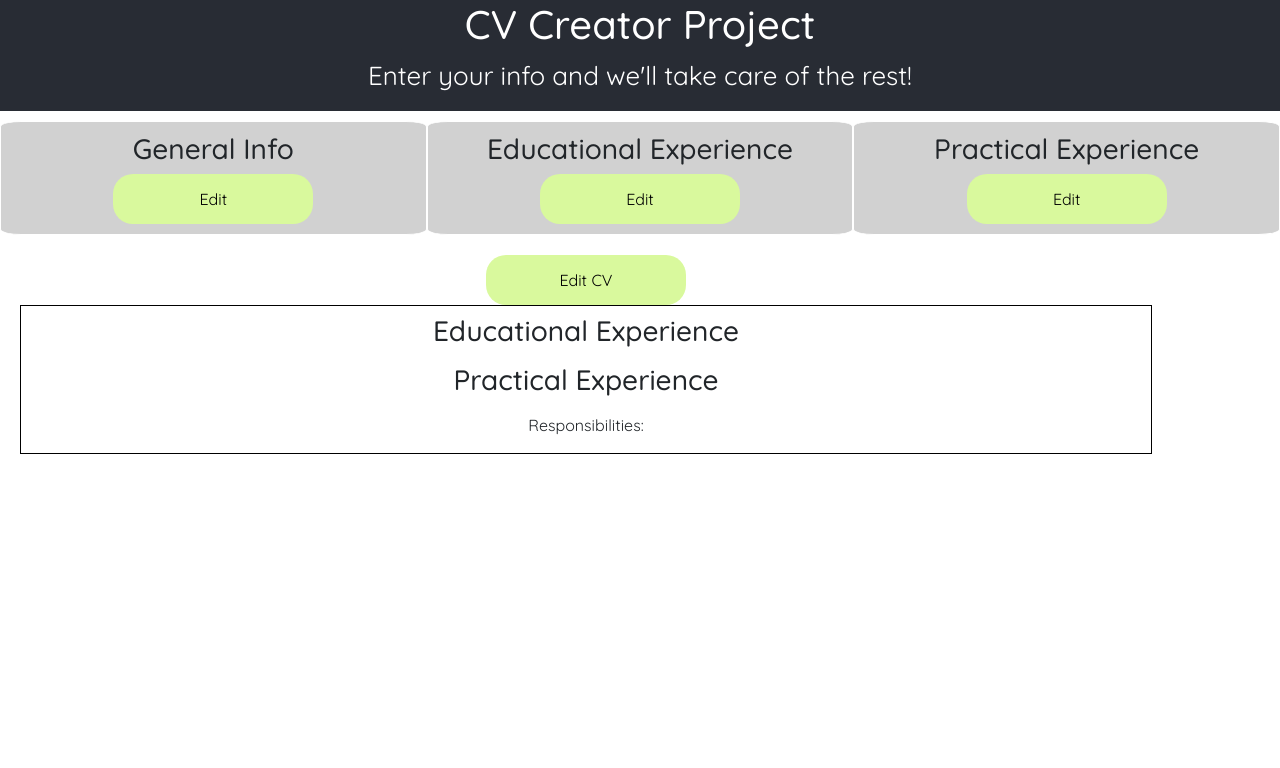
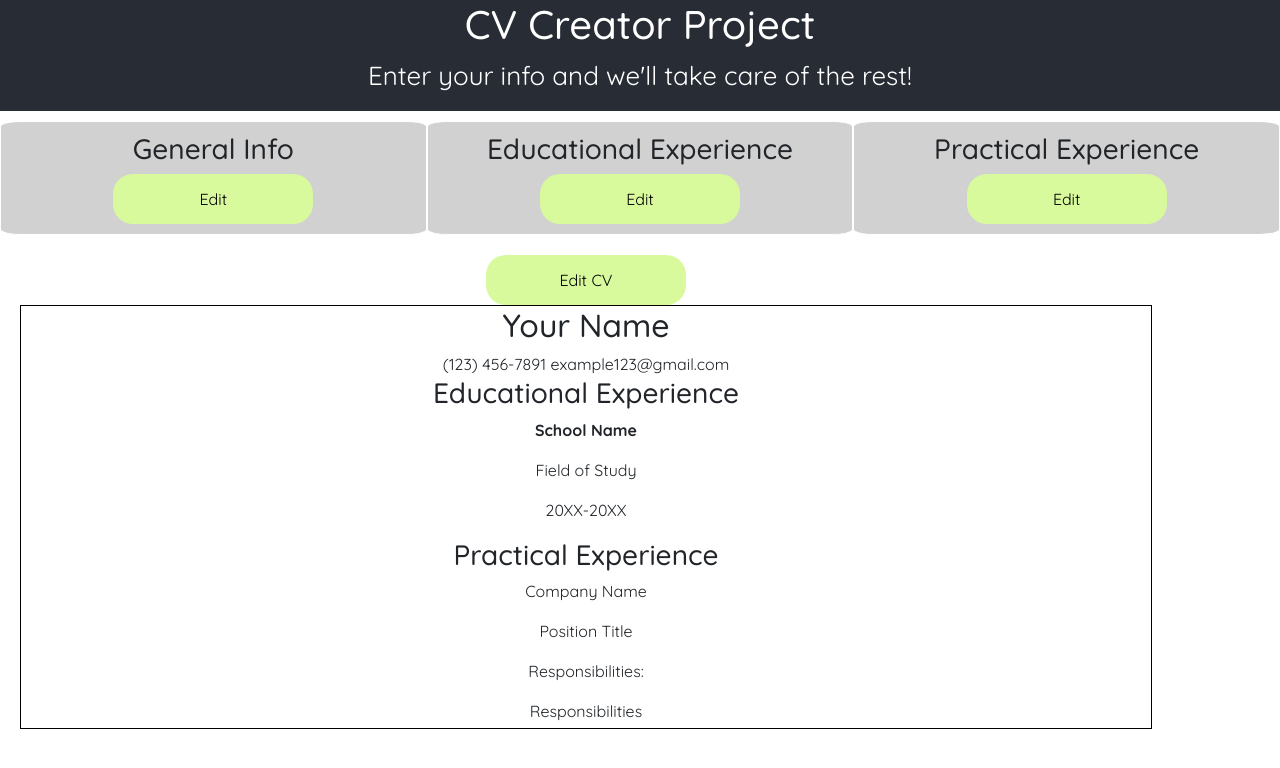
Before and after one commit to pinkx-xlink/cv-application-project, a React (Create React App) app in the folder cv-app-project/: page / in a window 1280 px wide. Shown: the top 768 px of the page. Built offline with nearby package versions, Linux system fonts and the light colour scheme.

Commit message:
Add default text for all input fields

```diff
--- a/cv-app-project/src/App.js
+++ b/cv-app-project/src/App.js
@@ -12,16 +12,17 @@ function App() {
   const [editEducation, setEditEducation] = useState(false);
   const [editExperience, setEditExperience] = useState(false);
 
-  const [firstName, setFirstName] = useState('');
+  const [firstName, setFirstName] = useState('Your Name');
   const [lastName, setLastName] = useState('');
-  const [email, setEmail] = useState('');
-  const [phoneNumber, setPhoneNumber] = useState('');
-  const [schoolName, setSchoolName] = useState('');
-  const [fieldOfStudy, setFieldOfStudy] = useState('');
-  const [yearsOfStudy, setYearsOfStudy] = useState('');
-  const [companyName, setCompanyName] = useState('');
-  const [positionTitle, setPositionTitle] = useState('');
-  const [responsibilities, setResponsibilities] = useState('');
+  const [email, setEmail] = useState('example123@gmail.com');
+  const [phoneNumber, setPhoneNumber] = useState('(123) 456-7891');
+  const [schoolName, setSchoolName] = useState('School Name');
+  const [fieldOfStudy, setFieldOfStudy] = useState('Field of Study');
+  const [yearsOfStudy, setYearsOfStudy] = useState('20XX-20XX');
+  // Add 'I work/study here currently' option
+  const [companyName, setCompanyName] = useState('Company Name');
+  const [positionTitle, setPositionTitle] = useState('Position Title');
+  const [responsibilities, setResponsibilities] = useState('Responsibilities');
 
   const fullName = firstName + ' ' + lastName;
   const userInput = document.querySelector('.user-input');
```
